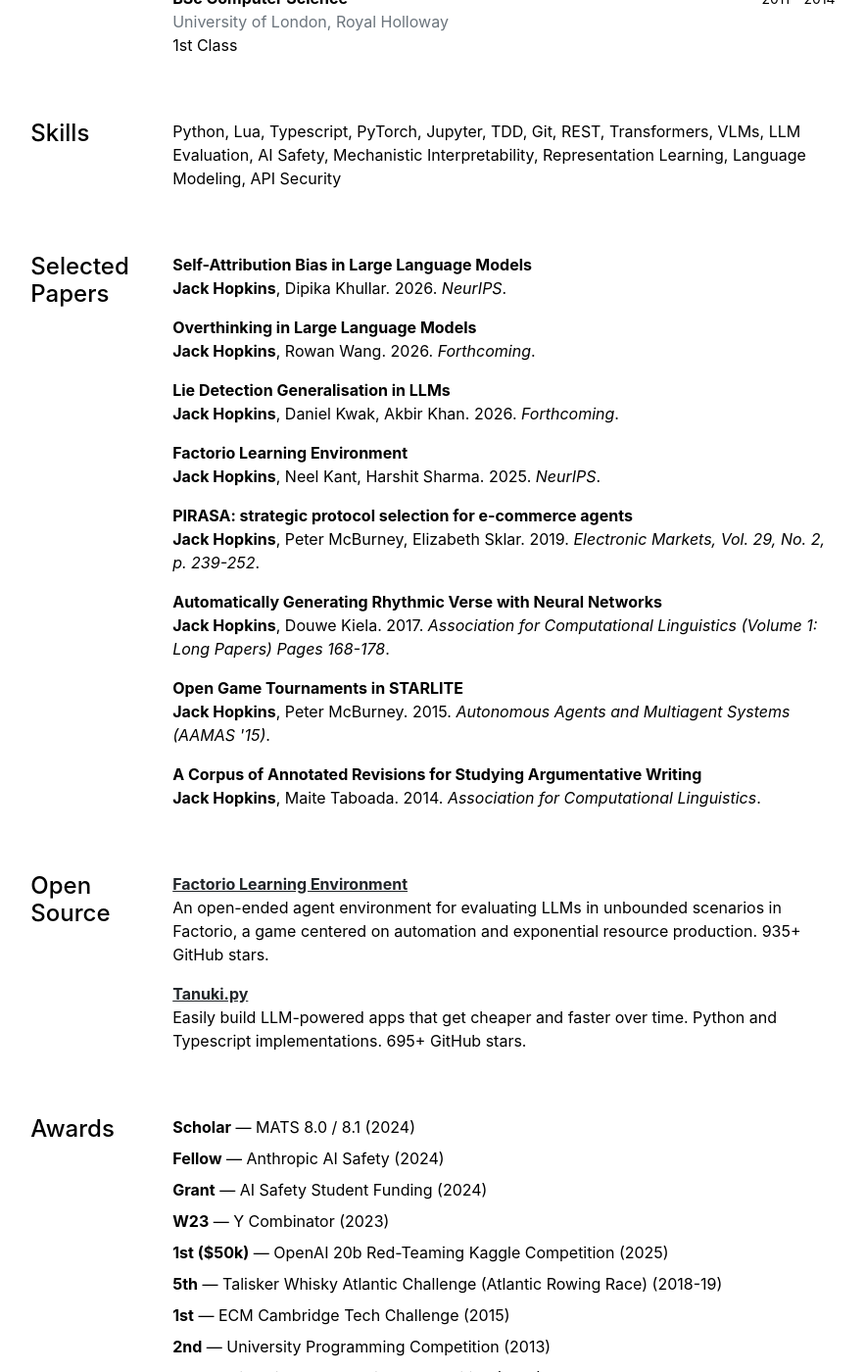
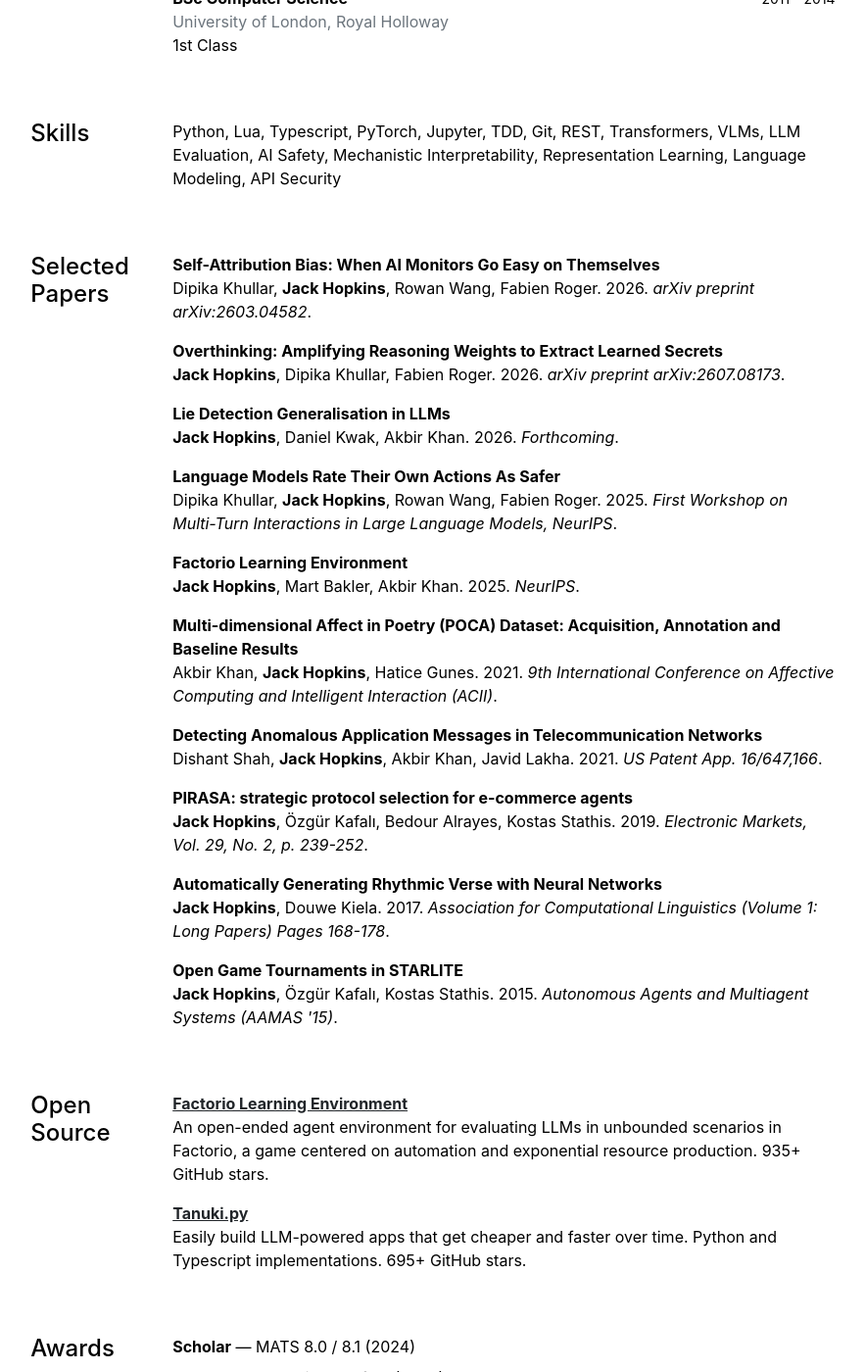
Before and after one commit to JackHopkins/JackHopkins.github.io, a Jekyll site: the page built from cv.md, in a window 1280 px wide and 1400 px high, scrolled down 1086 px. Shown: the whole window at 98% size, without its empty margins (198-1081 px from the left). Built offline with Jekyll 4.4.1, drawn with Linux system fonts in a browser that asks for light colours.

Commit message:
Remove misattributed 2014 paper; credit Akbir Khan on POCA; sync CV papers with Scholar
Co-Authored-By: Claude Fable 5 <noreply@anthropic.com>

```diff
--- a/_data/cv/papers.yml
+++ b/_data/cv/papers.yml
@@ -1,11 +1,11 @@
-- title: 'Self-Attribution Bias in Large Language Models'
-  authors: '<strong>Jack Hopkins</strong>, Dipika Khullar'
-  venue: 'NeurIPS'
+- title: 'Self-Attribution Bias: When AI Monitors Go Easy on Themselves'
+  authors: 'Dipika Khullar, <strong>Jack Hopkins</strong>, Rowan Wang, Fabien Roger'
+  venue: 'arXiv preprint arXiv:2603.04582'
   year: '2026'
 
-- title: 'Overthinking in Large Language Models'
-  authors: '<strong>Jack Hopkins</strong>, Rowan Wang'
-  venue: 'Forthcoming'
+- title: 'Overthinking: Amplifying Reasoning Weights to Extract Learned Secrets'
+  authors: '<strong>Jack Hopkins</strong>, Dipika Khullar, Fabien Roger'
+  venue: 'arXiv preprint arXiv:2607.08173'
   year: '2026'
 
 - title: 'Lie Detection Generalisation in LLMs'
@@ -13,13 +13,28 @@
   venue: 'Forthcoming'
   year: '2026'
 
+- title: 'Language Models Rate Their Own Actions As Safer'
+  authors: 'Dipika Khullar, <strong>Jack Hopkins</strong>, Rowan Wang, Fabien Roger'
+  venue: 'First Workshop on Multi-Turn Interactions in Large Language Models, NeurIPS'
+  year: '2025'
+
 - title: 'Factorio Learning Environment'
-  authors: '<strong>Jack Hopkins</strong>, Neel Kant, Harshit Sharma'
+  authors: '<strong>Jack Hopkins</strong>, Mart Bakler, Akbir Khan'
   venue: 'NeurIPS'
   year: '2025'
 
+- title: 'Multi-dimensional Affect in Poetry (POCA) Dataset: Acquisition, Annotation and Baseline Results'
+  authors: 'Akbir Khan, <strong>Jack Hopkins</strong>, Hatice Gunes'
+  venue: '9th International Conference on Affective Computing and Intelligent Interaction (ACII)'
+  year: '2021'
+
+- title: 'Detecting Anomalous Application Messages in Telecommunication Networks'
+  authors: 'Dishant Shah, <strong>Jack Hopkins</strong>, Akbir Khan, Javid Lakha'
+  venue: 'US Patent App. 16/647,166'
+  year: '2021'
+
 - title: 'PIRASA: strategic protocol selection for e-commerce agents'
-  authors: '<strong>Jack Hopkins</strong>, Peter McBurney, Elizabeth Sklar'
+  authors: '<strong>Jack Hopkins</strong>, Özgür Kafalı, Bedour Alrayes, Kostas Stathis'
   venue: 'Electronic Markets, Vol. 29, No. 2, p. 239-252'
   year: '2019'
 
@@ -29,11 +44,6 @@
   year: '2017'
 
 - title: 'Open Game Tournaments in STARLITE'
-  authors: '<strong>Jack Hopkins</strong>, Peter McBurney'
+  authors: '<strong>Jack Hopkins</strong>, Özgür Kafalı, Kostas Stathis'
   venue: 'Autonomous Agents and Multiagent Systems (AAMAS ''15)'
   year: '2015'
-
-- title: 'A Corpus of Annotated Revisions for Studying Argumentative Writing'
-  authors: '<strong>Jack Hopkins</strong>, Maite Taboada'
-  venue: 'Association for Computational Linguistics'
-  year: '2014'
--- a/_data/publications.yml
+++ b/_data/publications.yml
@@ -28,7 +28,7 @@ index:
 - name: 'Factorio Learning Environment. <strong>Jack Hopkins</strong>, Mart Bakler, Akbir Khan. 2025. NeurIPS.'
   year: 2025
   url: 'https://arxiv.org/abs/2503.09617'
-- name: 'Multi-dimensional Affect in Poetry (POCA) Dataset: Acquisition, Annotation and Baseline Results. A. Khan, <strong>Jack Hopkins</strong>, Hatice Gunes. 2021. 9th International Conference on Affective Computing and Intelligent Interaction (ACII).'
+- name: 'Multi-dimensional Affect in Poetry (POCA) Dataset: Acquisition, Annotation and Baseline Results. Akbir Khan, <strong>Jack Hopkins</strong>, Hatice Gunes. 2021. 9th International Conference on Affective Computing and Intelligent Interaction (ACII).'
   year: 2021
   url: 'https://ieeexplore.ieee.org/document/9597451/'
 - name: 'Detecting Anomalous Application Messages in Telecommunication Networks. Dishant Shah, <strong>Jack Hopkins</strong>, Akbir Khan, Javid Lakha. 2021. US Patent App. 16/647,166.'
@@ -43,6 +43,3 @@ index:
 - name: 'Open Game Tournaments in STARLITE. <strong>Jack Hopkins</strong>, Özgür Kafalı, Kostas Stathis. 2015. Autonomous Agents and Multiagent Systems (AAMAS ''15).'
   year: 2015
   url: 'https://kar.kent.ac.uk/65892/'
-- name: 'A Corpus of Annotated Revisions for Studying Argumentative Writing. <strong>Jack Hopkins</strong>, Maite Taboada. 2014. Association for Computational Linguistics.'
-  year: 2014
-  url: ''
```
